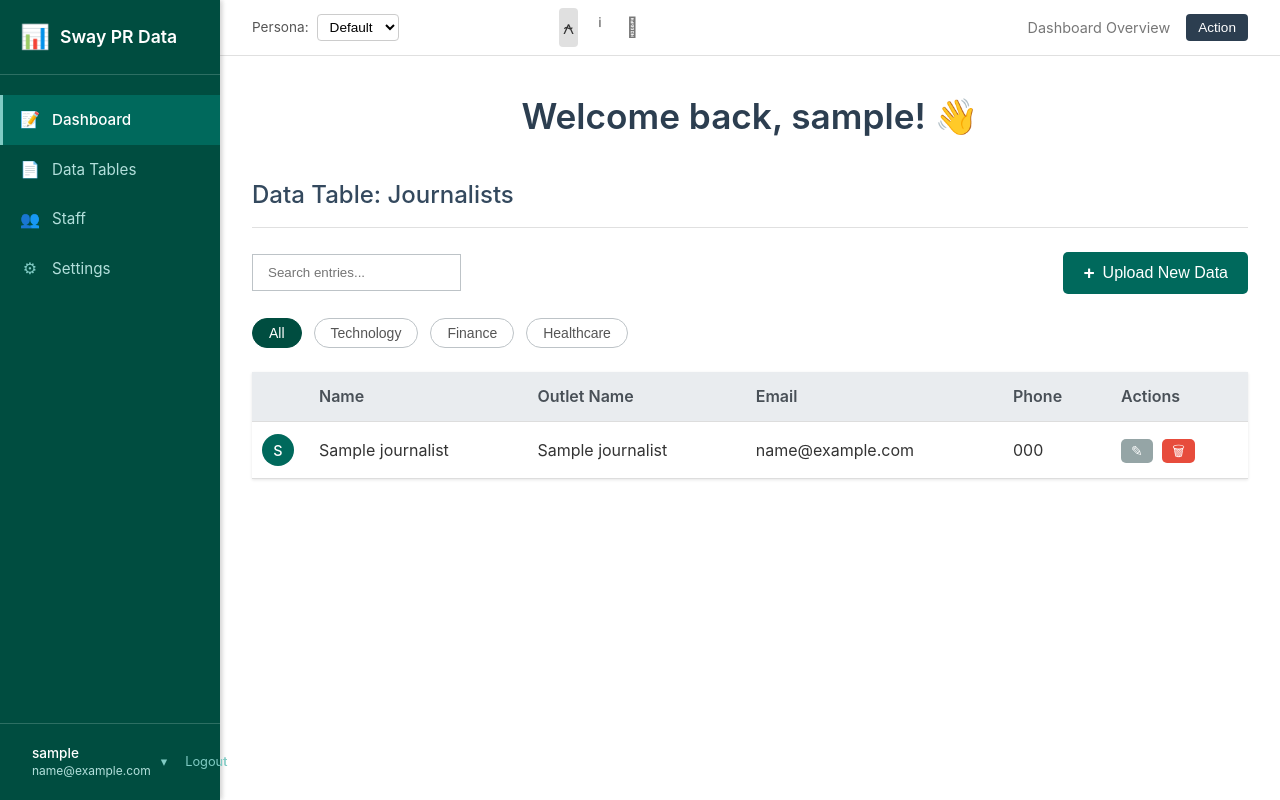
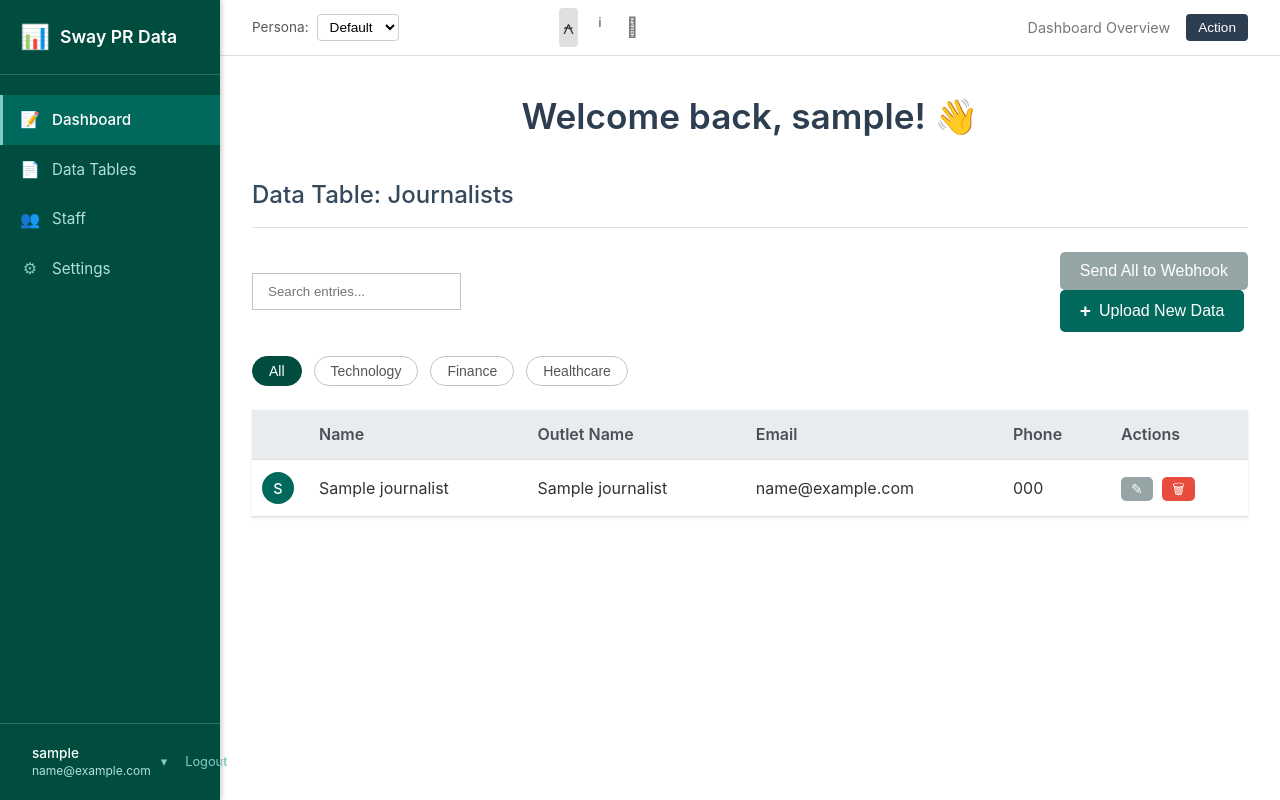
Before and after one commit to cachimiro/cv, a Flask app: page / in a window 1280 px wide. Run offline with Flask 3, Linux system fonts and the light colour scheme; a user stored in the database is signed in; tables that the repository leaves empty hold one stand-in row (values such as "Sample post").

Commit message:
feat: Implement 'Send All to Webhook' functionality
- Add a 'Send All to Webhook' button to the main UI in `companies.html`.
- Update the `MAKE_WEBHOOK_URL` in `database.py` to the new target URL.
- Create a new API endpoint `POST /api/webhook/send_all` in `app.py` that:
    - Fetches all records from both `journalists` and `media_titles` tables.
    - Bundles the data into a single, categorized JSON payload.
    - Calls the generic `send_to_webhook` function.
- Add JavaScript logic in `main.js` to handle the button click, show a confirmation dialog, call the new API endpoint, and display a success/error alert.

```diff
--- a/app.py
+++ b/app.py
@@ -398,6 +398,39 @@ def delete_staff(staff_id):
         return jsonify({"error": "An internal server error occurred"}), 500
 
 
+# --- Webhook API Endpoints ---
+
+@app.route('/api/webhook/send_all', methods=['POST'])
+@login_required
+def send_all_to_webhook():
+    """
+    Fetches all data from journalists and media_titles tables and sends it to a webhook.
+    """
+    try:
+        conn = database.get_db_connection()
+        journalists = conn.execute('SELECT * FROM journalists').fetchall()
+        media_titles = conn.execute('SELECT * FROM media_titles').fetchall()
+        conn.close()
+
+        payload = {
+            "journalists": [dict(row) for row in journalists],
+            "media_titles": [dict(row) for row in media_titles]
+        }
+
+        if database.send_to_webhook(payload):
+            return jsonify({
+                "message": "Successfully sent all data to webhook.",
+                "sent_journalists": len(journalists),
+                "sent_media_titles": len(media_titles)
+            }), 200
+        else:
+            return jsonify({"error": "Failed to send data to webhook."}), 500
+
+    except Exception as e:
+        print(f"Error in send_all_to_webhook: {e}")
+        return jsonify({"error": "An internal server error occurred."}), 500
+
+
 # --- Old Company Data API Endpoints (to be refactored/removed) ---
 
 @app.route('/api/companies', methods=['GET'])
--- a/database.py
+++ b/database.py
@@ -211,7 +211,8 @@ if __name__ == '__main__':
 import requests
 import json
 
-MAKE_WEBHOOK_URL = "https://hook.eu2.make.com/prelkg9vswvb4a0318swrt1pa4p82fiw"
+# The new webhook URL for sending journalist/media title data
+MAKE_WEBHOOK_URL = "https://hook.eu2.make.com/k4lkx5fhwvqn2guadjdqredju2opac1r"
 
 def send_to_webhook(data_payload):
     """Sends the given data payload to the Make.com webhook."""
--- a/static/js/main.js
+++ b/static/js/main.js
@@ -10,7 +10,9 @@ document.addEventListener('DOMContentLoaded', function() {
     const cancelMappingBtn = document.getElementById('cancelMappingBtn');
     const runImportBtn = document.getElementById('runImportBtn');
     const mappingTableContainer = document.getElementById('mapping-table-container');
-    // const targetTableSelect = document.getElementById('targetTableSelect'); // DEFER looking for this
+
+    // Webhook Elements
+    const sendAllBtn = document.getElementById('sendAllBtn');
 
     const API_BASE_URL = '/api';
     let uploadedFile = null; // Variable to store the uploaded file temporarily
@@ -29,6 +31,7 @@ document.addEventListener('DOMContentLoaded', function() {
     if (closeMappingModalBtn) closeMappingModalBtn.addEventListener('click', closeMappingModal);
     if (cancelMappingBtn) cancelMappingBtn.addEventListener('click', closeMappingModal);
     if (runImportBtn) runImportBtn.addEventListener('click', handleRunImport);
+    if (sendAllBtn) sendAllBtn.addEventListener('click', handleSendAllToWebhook);
 
     window.addEventListener('click', (event) => {
         if (event.target === mappingModal) {
@@ -239,4 +242,40 @@ document.addEventListener('DOMContentLoaded', function() {
 
     // --- Initial Load ---
     fetchTableData('journalists');
+
+    // --- Webhook Functions ---
+    async function handleSendAllToWebhook() {
+        if (!confirm("Are you sure you want to send all data from both the Journalists and Media Titles tables to the webhook?")) {
+            return;
+        }
+
+        // Optional: Provide visual feedback
+        if(sendAllBtn) {
+            sendAllBtn.disabled = true;
+            sendAllBtn.textContent = "Sending...";
+        }
+
+        try {
+            const response = await fetch(`${API_BASE_URL}/webhook/send_all`, {
+                method: 'POST'
+            });
+
+            const result = await response.json();
+            if (!response.ok) {
+                throw new Error(result.error || 'An unknown error occurred.');
+            }
+
+            alert(result.message);
+
+        } catch (error) {
+            console.error("Error sending all data to webhook:", error);
+            alert(`Error: ${error.message}`);
+        } finally {
+            // Re-enable button
+            if(sendAllBtn) {
+                sendAllBtn.disabled = false;
+                sendAllBtn.textContent = "Send All to Webhook";
+            }
+        }
+    }
 });
--- a/templates/companies.html
+++ b/templates/companies.html
@@ -18,6 +18,7 @@
         <input type="search" id="searchCompaniesInput" placeholder="Search entries..." class="form-control">
     </div>
     <div class="action-control">
+        <button id="sendAllBtn" class="btn btn-secondary">Send All to Webhook</button>
         <button id="uploadCsvBtn" class="btn btn-primary btn-add-new">
             <span class="btn-icon">+</span> Upload New Data
         </button>
```
